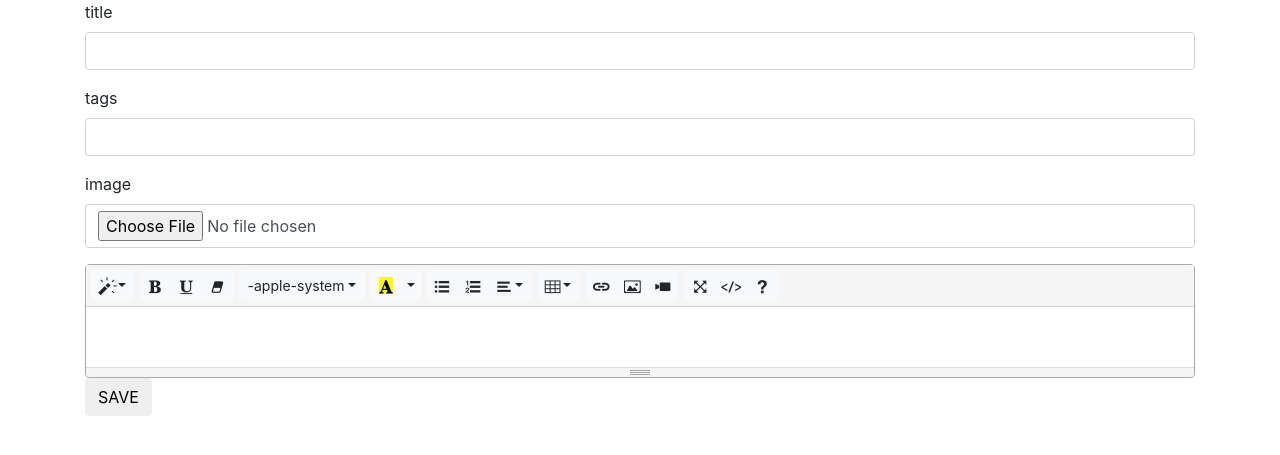
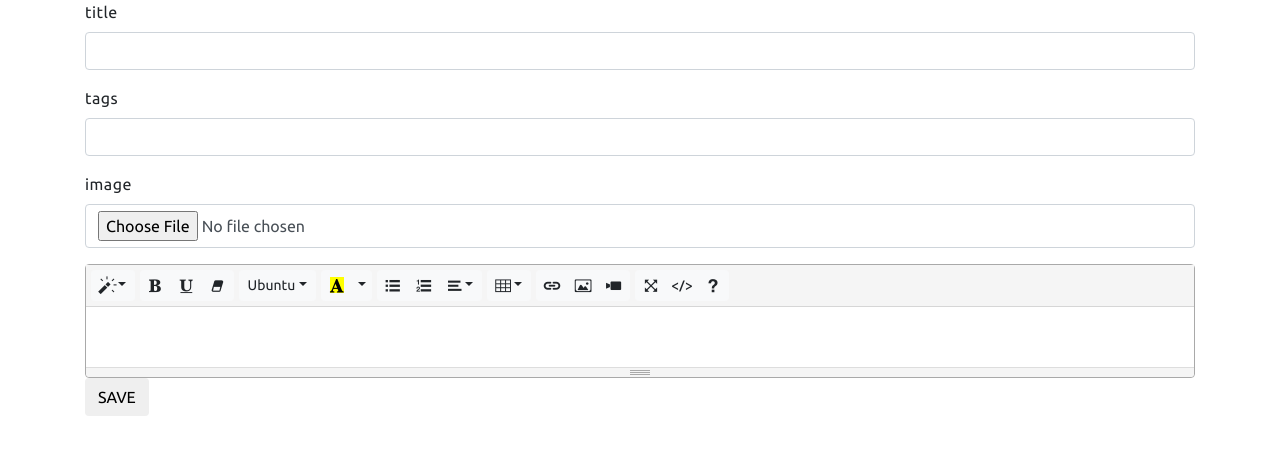
Before and after one commit to abmamo/teret, a Flask app: page /cms/edit/1 in a window 1280 px wide. Shown: the top 455 px of the page. Run offline with Flask 2, Linux system fonts and the light colour scheme; the visitor is signed in with stand-in values (Sample User, id 1); data that the repository does not hold is empty; some libraries are stand-ins or nearby versions.

Commit message:
fixed edit page

```diff
--- a/app/templates/edit.html
+++ b/app/templates/edit.html
@@ -5,9 +5,15 @@
     <script src="{{ url_for('static', filename='js/jquery-3.4.1.min.js') }}"></script>
     <script src="https://cdnjs.cloudflare.com/ajax/libs/popper.js/1.12.9/umd/popper.min.js" integrity="sha384-ApNbgh9B+Y1QKtv3Rn7W3mgPxhU9K/ScQsAP7hUibX39j7fakFPskvXusvfa0b4Q" crossorigin="anonymous"></script>
     <script src="https://maxcdn.bootstrapcdn.com/bootstrap/4.0.0/js/bootstrap.min.js" integrity="sha384-JZR6Spejh4U02d8jOt6vLEHfe/JQGiRRSQQxSfFWpi1MquVdAyjUar5+76PVCmYl" crossorigin="anonymous"></script>
-
+    <link href="https://fonts.googleapis.com/css?family=Ubuntu&display=swap" rel="stylesheet">
     <link href="{{ url_for('static', filename='summernote/summernote-bs4.css') }}" rel="stylesheet">
     <script src="{{ url_for('static', filename='summernote/summernote-bs4.min.js') }}"></script>
+    <style>
+      body {
+          font-family: 'Ubuntu', monospace;
+          letter-spacing: 0.5px;
+      }
+    </style>
   </head>
   <body>
     <div class="container">
```
